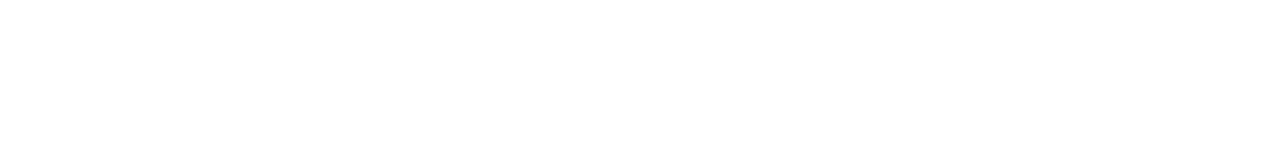
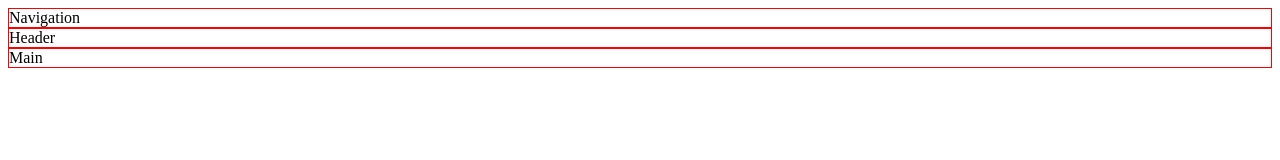
Before and after one commit to vStubbs42/repoMan, a plain HTML site: page index.html in a window 1280 px wide. Drawn offline with Linux system fonts and the light colour scheme.

Commit message:
dogs commit

```diff
--- a/index.html
+++ b/index.html
@@ -3,9 +3,17 @@
 <head>
 	<meta charset="UTF-8">
 	<title>Document</title>
-	<link rel="stylesheet" type="text/css" href="css/style.css">
+	<link rel="stylesheet" type="text/css" href="style.css">
 </head>
 <body>
 
+
+
+<div id= "Nav">Navigation</div>
+<div id= "Header">Header</div>
+<div id= "Main">Main</div>
+
+
+
 </body>
 </html>
--- /dev/null
+++ b/style.css
@@ -0,0 +1,4 @@
+div {
+
+	border: 1px solid red;
+}
```
